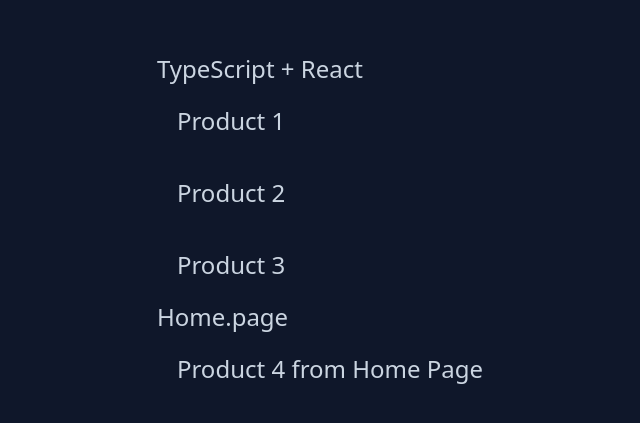
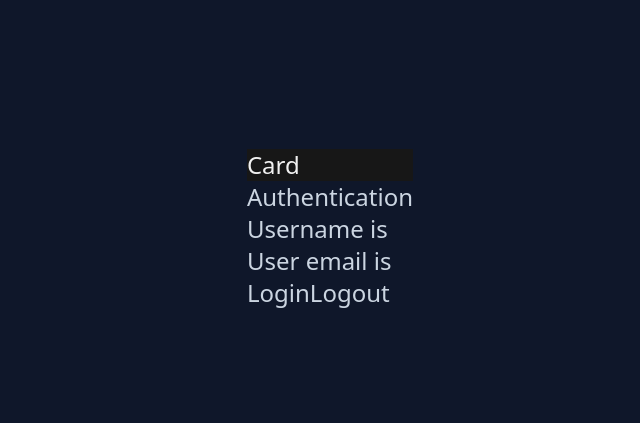
Before and after one commit to designervenkat/nxt-ts-series, a React (Vite) app: page / in a window 1280 px wide. Shown: the part 171-594 px from the top of the page, without its empty margins (310-950 px from the left). Built offline with nearby package versions, Linux system fonts and the light colour scheme.

Commit message:
Typing use context

```diff
--- a/src/App.tsx
+++ b/src/App.tsx
@@ -1,51 +1,23 @@
-import { Card } from './components/props/06Card'
-import ProductCard from './components/styles/ProductCard'
+import Auth from "./components/context/auth-context/Auth"
+import { AuthContextProvider } from "./components/context/auth-context/AuthContext"
+import Card from "./components/context/theme-context/Card"
+import { ThemeContextProvider } from "./components/context/theme-context/ThemeContext"
 
 function App() {
-   //  data is coming from server or database
-   //    const superHeros = [
-   //       {
-   //          characterName: 'Ironman',
-   //          modelName: 'Tony',
-   //       },
-   //       {
-   //          characterName: 'Flash',
-   //          modelName: 'Berry',
-   //       },
-   //       {
-   //          characterName: 'Batman',
-   //          modelName: 'Bruce',
-   //       },
-   //    ]
 
-   //    const userDetail = {
-   //       name: {
-   //          firstName: 'Tony',
-   //          lastName: 'Stark',
-   //       },
-   //    }
 
    return (
-      <div className='grid grid-cols-1 gap-y-6 mx-auto max-w-screen-lg'>
-         <h1 className='text-slate-600'>TypeScript + React</h1>
-         <ProductCard
-            title='Product 1'
-            style={{ padding: '20px', borderRadius: '20px', display: 'block' }}
-            className='bg-green-200'
-         />
+    <>
+    <ThemeContextProvider>
+        <Card />
+    </ThemeContextProvider>
 
-         <ProductCard
-            title='Product 2'
-            style={{ padding: '20px', borderRadius: '20px', display: 'block' }}
-            className='bg-yellow-200'
-         />
 
-         <ProductCard
-            title='Product 3'
-            style={{ padding: '20px', borderRadius: '20px', display: 'block' }}
-            className='bg-green-200'
-         />
-      </div>
+    <AuthContextProvider>
+        <Auth />
+    </AuthContextProvider>
+    </>
+
    )
 }
 
--- /dev/null
+++ b/src/components/context/auth-context/Auth.tsx
@@ -0,0 +1,44 @@
+import React, { useContext } from 'react'
+import { AuthContext } from './AuthContext'
+
+export default function Auth() {
+
+    const authContext = useContext(AuthContext)
+
+   const handleLogin = ()  => {
+     if(authContext){
+        authContext.setUser({
+            name: 'John',
+            email: "john@gmail.com"
+        })
+    }
+    // Type assertion
+    // authContext.setUser({
+    //         name: 'John',
+    //         email: "john@gmail.com"
+    //     })
+   }
+
+   const handleLogout= ()  => {
+    if(authContext){
+        authContext.setUser(null)
+    }
+
+    // Type assertion
+    // authContext.setUser(null)
+   }
+
+  return (
+    <div>
+        <h2>Authentication</h2>
+
+        <div> Username is {authContext?.user?.name}</div>
+        <div> User email is {authContext?.user?.email}</div>
+
+
+        <button className='bg-slate-500 px-6 py-3 mx-2 ' type="button" onClick={handleLogin}>Login</button>
+        <button className='bg-slate-500 px-6 py-3 mx-2 ' type="button" onClick={handleLogout}>Logout</button>
+
+    </div>
+  )
+}
--- /dev/null
+++ b/src/components/context/auth-context/AuthContext.tsx
@@ -0,0 +1,31 @@
+import React, { createContext, useState } from "react";
+
+type AuthContextProps = {
+    children: React.ReactNode
+}
+
+type AuthUser = {
+    name: string,
+    email: string
+}
+
+
+type AuthContextType = {
+    user: AuthUser | null
+    setUser: React.Dispatch<React.SetStateAction<AuthUser | null>>
+}
+
+export const AuthContext = createContext<AuthContextType | null>(null)
+// export const AuthContext = createContext({} as AuthContextType) //
+    // Type assertion
+
+export const AuthContextProvider = ({children}: AuthContextProps) => {
+
+    const [user, setUser] = useState<AuthUser | null>(null)
+
+    return (
+        <AuthContext.Provider value={{user, setUser}}>
+            {children}
+        </AuthContext.Provider>
+    )
+}
--- /dev/null
+++ b/src/components/context/theme-context/Card.tsx
@@ -0,0 +1,15 @@
+import { useContext } from 'react'
+import { ThemeContext } from './ThemeContext'
+
+export default function Card() {
+   const theme = useContext(ThemeContext)
+   return (
+      <div
+         style={{
+            backgroundColor: theme.primaryTheme.background,
+            color: theme.primaryTheme.text,
+         }}>
+         Card
+      </div>
+   )
+}
--- /dev/null
+++ b/src/components/context/theme-context/ThemeContext.tsx
@@ -0,0 +1,19 @@
+import React, { createContext } from "react";
+import { theme } from "./themes";
+
+
+type TContextProps ={
+    children: React.ReactNode
+}
+
+export const ThemeContext = createContext(theme)
+
+export const ThemeContextProvider = ({children}: TContextProps) => {
+    return (
+
+        <ThemeContext.Provider value={theme}>
+            {children}
+        </ThemeContext.Provider>
+
+    )
+}
--- /dev/null
+++ b/src/components/context/theme-context/themes.ts
@@ -0,0 +1,10 @@
+export const theme = {
+    primaryTheme: {
+        background: "#171717",
+        text: "#f1f1f1"
+    },
+    secondaryTheme: {
+         background: "#171717",
+        text: "#f1f1f1"
+    }
+}
--- a/src/main.tsx
+++ b/src/main.tsx
@@ -2,13 +2,11 @@
 import { createRoot } from 'react-dom/client'
 import App from './App.tsx'
 import './index.css'
-import Home from './Home.page.tsx'
 
 createRoot(document.getElementById('root')!).render(
   <StrictMode>
     <>
     <App />
-    <Home />
     </>
   </StrictMode>,
 )
```
